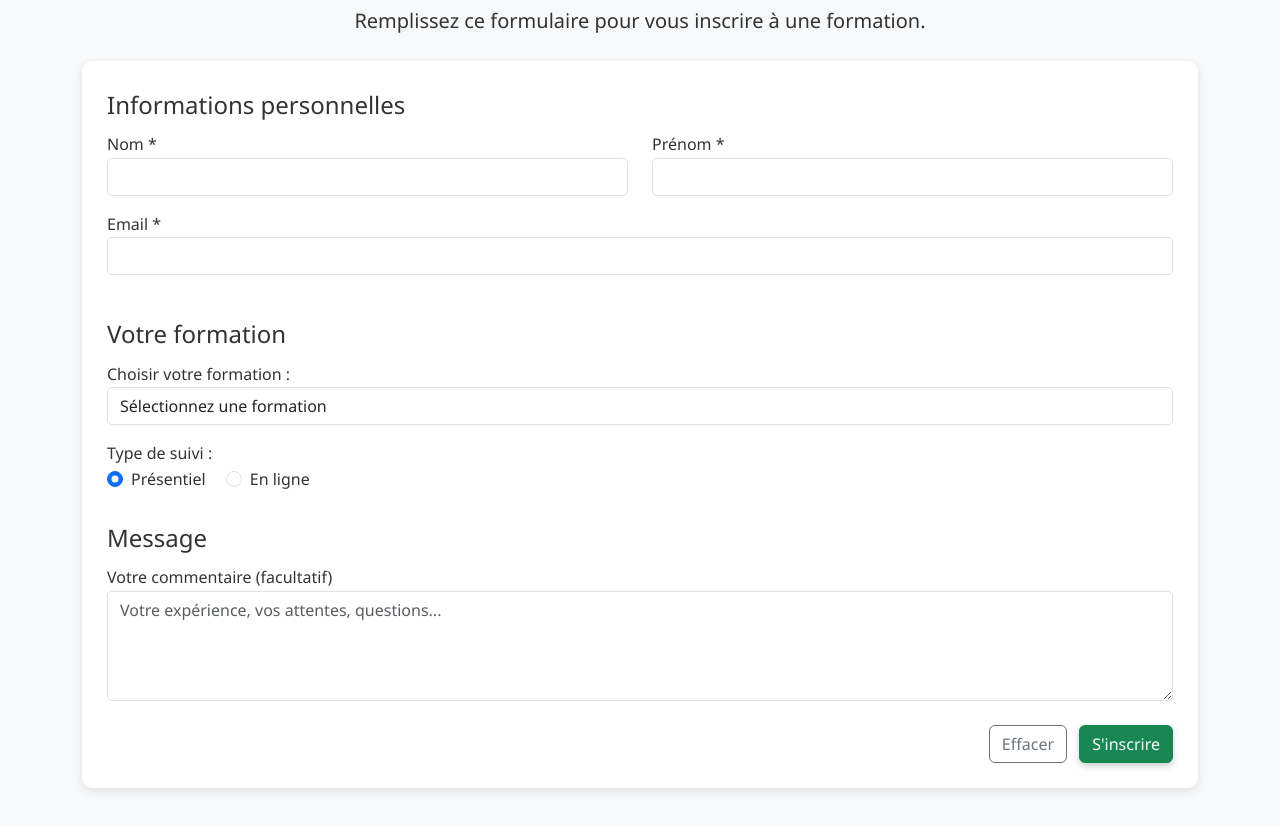
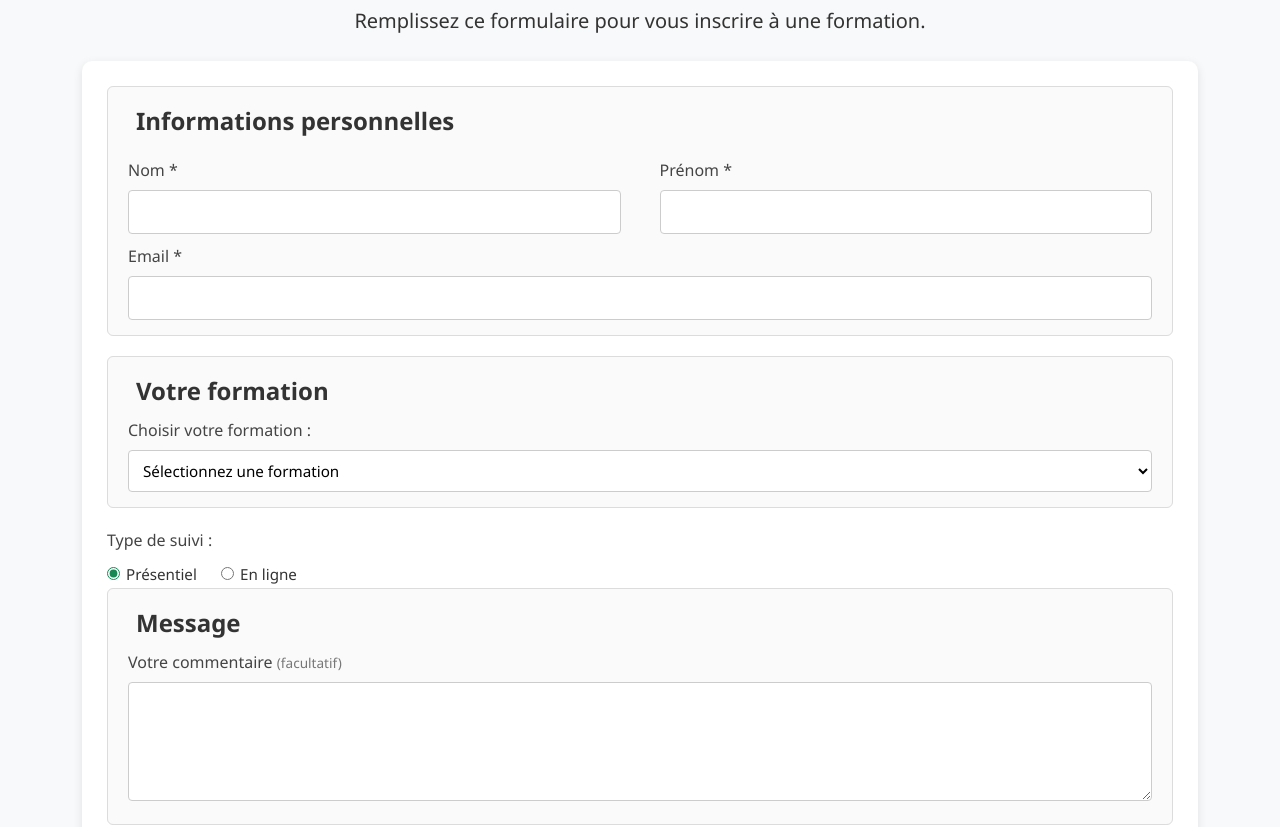
Before and after one commit to imenk2002/Centre-de-Formation-1, a plain HTML site: page inscription.html in a window 1280 px wide. Shown: the part 154-981 px from the top of the page. Drawn offline with nearby package versions, Linux system fonts and the light colour scheme.

Commit message:
imen update

```diff
--- a/inscription.html
+++ b/inscription.html
@@ -43,31 +43,33 @@
 
     <form class="form-inscription">
 
-        <!-- SECTION 1: Informations personnelles (SANS téléphone) -->
-        <fieldset class="mb-4 section-1">
+<!-- SECTION 1: Informations personnelles -->
+<fieldset class="section-personnelle">
     <legend>Informations personnelles</legend>
 
     <div class="row">
-                <div class="col-md-6">
+        <div class="col">
             <label for="nom">Nom *</label>
-                    <input id="nom" name="nom" type="text" class="form-control mb-3" required>
+            <input id="nom" name="nom" type="text" required>
         </div>
-                <div class="col-md-6">
+
+        <div class="col">
             <label for="prenom">Prénom *</label>
-                    <input id="prenom" name="prenom" type="text" class="form-control mb-3" required>
+            <input id="prenom" name="prenom" type="text" required>
         </div>
     </div>
 
     <label for="email">Email *</label>
-            <input id="email" name="email" type="email" class="form-control mb-3" required>
+    <input id="email" name="email" type="email" required>
 </fieldset>
 
-        <!-- SECTION 2: Formation (Présentiel / En ligne) -->
-        <fieldset class="mb-4 section-2">
+
+<!-- SECTION 2: Formation -->
+<fieldset class="section-formation">
     <legend>Votre formation</legend>
 
     <label for="formation">Choisir votre formation :</label>
-            <select id="formation" name="formation" class="form-control mb-3" required>
+    <select id="formation" name="formation" required>
         <option value="">Sélectionnez une formation</option>
         <option>Embedded Systems & IoT</option>
         <option>Mobile Development</option>
@@ -75,25 +77,41 @@
         <option>Data Science & AI</option>
         <option>Sécurité Informatique</option>
     </select>
-
-            <!-- MODIF 2: Présentiel / En ligne -->
-            <label>Type de suivi :</label><br>
-            <div class="form-check form-check-inline">
-                <input class="form-check-input" type="radio" id="presentiel" name="type" value="presentiel" checked>
-                <label class="form-check-label" for="presentiel">Présentiel</label>
-            </div>
-            <div class="form-check form-check-inline">
-                <input class="form-check-input" type="radio" id="enligne" name="type" value="enligne">
-                <label class="form-check-label" for="enligne">En ligne</label>
-            </div>
 </fieldset>
 
-        <!-- SECTION 3: Message (SANS date/distance) -->
-        <fieldset class="mb-4">
+
+<!-- Type de suivi -->
+<div class="type-suivi">
+    <p class="type-title">Type de suivi :</p>
+
+    <label class="radio-option">
+        <input type="radio" name="type" value="presentiel" checked>
+        Présentiel
+    </label>
+
+    <label class="radio-option">
+        <input type="radio" name="type" value="enligne">
+        En ligne
+    </label>
+</div>
+
+
+<!-- SECTION 3: Message -->
+<fieldset class="section-message">
     <legend>Message</legend>
-            <label for="commentaire">Votre commentaire (facultatif)</label>
-            <textarea id="commentaire" name="commentaire" rows="4" class="form-control" placeholder="Votre expérience, vos attentes, questions..."></textarea>
+
+    <label for="commentaire">
+        Votre commentaire <span class="optional">(facultatif)</span>
+    </label>
+
+    <textarea
+        id="commentaire"
+        name="commentaire"
+        rows="4"
+        placeholder="Votre expérience, vos attentes, questions...">
+    </textarea>
 </fieldset>
+
 
         <!-- BOUTONS -->
         <div class="text-end">
@@ -117,7 +135,7 @@
     <div class="row text-center text-md-start">
 
       <!-- Adresse -->
-      <div class="col-md-4 mb-3">
+      <div class="col mb-3">
         <p class="mb-1 fw-bold">
           <i class="bi bi-geo-alt-fill me-2"></i>Adresse
         </p>
@@ -125,7 +143,7 @@
       </div>
 
       <!-- Téléphone -->
-      <div class="col-md-4 mb-3">
+      <div class="col mb-3">
         <p class="mb-1 fw-bold">
           <i class="bi bi-telephone-fill me-2"></i>Téléphone
         </p>
@@ -133,7 +151,7 @@
       </div>
 
       <!-- Email -->
-      <div class="col-md-4 mb-3">
+      <div class="col mb-3">
         <p class="mb-1 fw-bold">
           <i class="bi bi-envelope-fill me-2"></i>Email
         </p>
--- a/styles.css
+++ b/styles.css
@@ -169,10 +169,6 @@ a:hover {
     margin-bottom: 1rem;
 }
 
-
-/* STATS / CHIFFRES      */
-
-
 .stat-box {
     background-color: #fff;
     border-radius: 10px;
@@ -183,32 +179,177 @@ a:hover {
 .stat-box:hover {
     transform: translateY(-5px);
 }
-
-
-/* FOOTER                */
-
-
-.site-footer {
-    background-color: #343a40;
-    color: #fff;
-    font-size: 0.9rem;
-}
-.site-footer a {
-    color: #17a2b8;
-}
-.site-footer a:hover {
-    color: #fff;
+/* Section message */
+.section-message {
+    border: 1px solid #dcdcdc;
+    border-radius: 6px;
+    padding: 15px 20px;
+    margin-bottom: 20px;
+    background-color: #fafafa;
 }
 
-/* RESPONSIVE            */
+/* Titre */
+.section-message legend {
+    font-weight: bold;
+    color: #333;
+    padding: 0 8px;
+}
 
+/* Label */
+.section-message label {
+    display: block;
+    margin-bottom: 6px;
+    font-weight: 500;
+    color: #444;
+}
 
-@media (max-width: 768px) {
-    .bg-caption {
-        font-size: 0.9rem;
-        padding: 15px;
-    }
-    .stat-box {
-        padding: 20px 10px;
+/* Texte "facultatif" */
+.section-message .optional {
+    font-size: 0.85rem;
+    color: #777;
+}
+
+/* Zone de texte */
+.section-message textarea {
+    width: 100%;
+    padding: 10px;
+    border: 1px solid #ccc;
+    border-radius: 4px;
+    font-size: 0.95rem;
+    font-family: inherit;
+    resize: vertical;
+    box-sizing: border-box;
+}
+
+/* Effet focus (quand on clique dedans) */
+.section-message textarea:focus {
+    outline: none;
+    border-color: #198754; /* vert pro */
+}
+/* Bloc type de suivi */
+.type-suivi {
+    margin-top: 10px;
+}
+
+/* Titre */
+.type-title {
+    font-weight: 500;
+    color: #444;
+    margin-bottom: 8px;
+}
+
+/* Options radio */
+.radio-option {
+    display: inline-flex;
+    align-items: center;
+    margin-right: 20px;
+    font-size: 0.95rem;
+    color: #333;
+    cursor: pointer;
+}
+
+/* Bouton radio */
+.radio-option input[type="radio"] {
+    margin-right: 6px;
+    accent-color: #198754; /* vert pro */
+}
+/* Section formation */
+.section-formation {
+    border: 1px solid #dcdcdc;
+    border-radius: 6px;
+    padding: 15px 20px;
+    margin-bottom: 20px;
+    background-color: #fafafa;
+}
+
+/* Titre */
+.section-formation legend {
+    font-weight: bold;
+    color: #333;
+    padding: 0 8px;
+}
+
+/* Label */
+.section-formation label {
+    display: block;
+    margin-bottom: 6px;
+    font-weight: 500;
+    color: #444;
+}
+
+/* Select */
+.section-formation select {
+    width: 100%;
+    padding: 9px 10px;
+    border: 1px solid #ccc;
+    border-radius: 4px;
+    font-size: 0.95rem;
+    background-color: #fff;
+    box-sizing: border-box;
+    cursor: pointer;
+}
+
+/* Focus (quand on clique) */
+.section-formation select:focus {
+    outline: none;
+    border-color: #198754; /* vert professionnel */
+}
+/* Section informations personnelles */
+.section-personnelle {
+    border: 1px solid #dcdcdc;
+    border-radius: 6px;
+    padding: 15px 20px;
+    margin-bottom: 20px;
+    background-color: #fafafa;
+}
+
+/* Titre */
+.section-personnelle legend {
+    font-weight: bold;
+    color: #333;
+    padding: 0 8px;
+}
+
+/* Labels */
+.section-personnelle label {
+    display: block;
+    margin-bottom: 6px;
+    margin-top: 10px;
+    font-weight: 500;
+    color: #444;
+}
+
+/* Champs input */
+.section-personnelle input[type="text"],
+.section-personnelle input[type="email"] {
+    width: 100%;
+    padding: 9px 10px;
+    border: 1px solid #ccc;
+    border-radius: 4px;
+    font-size: 0.95rem;
+    box-sizing: border-box;
+}
+
+/* Effet focus */
+.section-personnelle input:focus {
+    outline: none;
+    border-color: #198754; /* vert professionnel */
+}
+
+/* Ligne avec 2 colonnes */
+.row {
+    display: flex;
+    gap: 15px;
+}
+
+/* Colonnes */
+.col {
+    flex: 1;
+}
+
+/* Responsive */
+@media (max-width: 600px) {
+    .row {
+        flex-direction: column;
     }
 }
```
Also changed, not shown: formations.html (+18 -31 lines), index.html (+13 -8 lines). Lines whose indentation alone changed are shown as unchanged.
